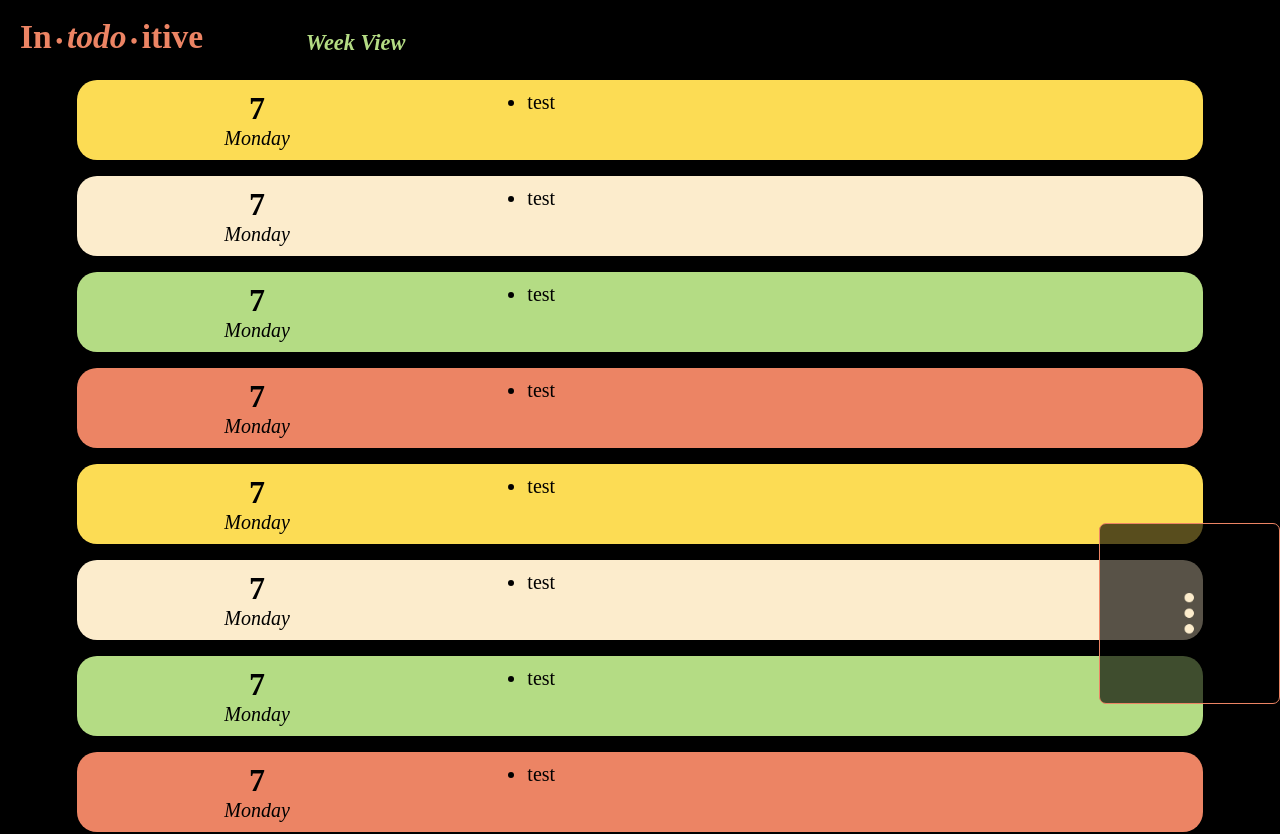
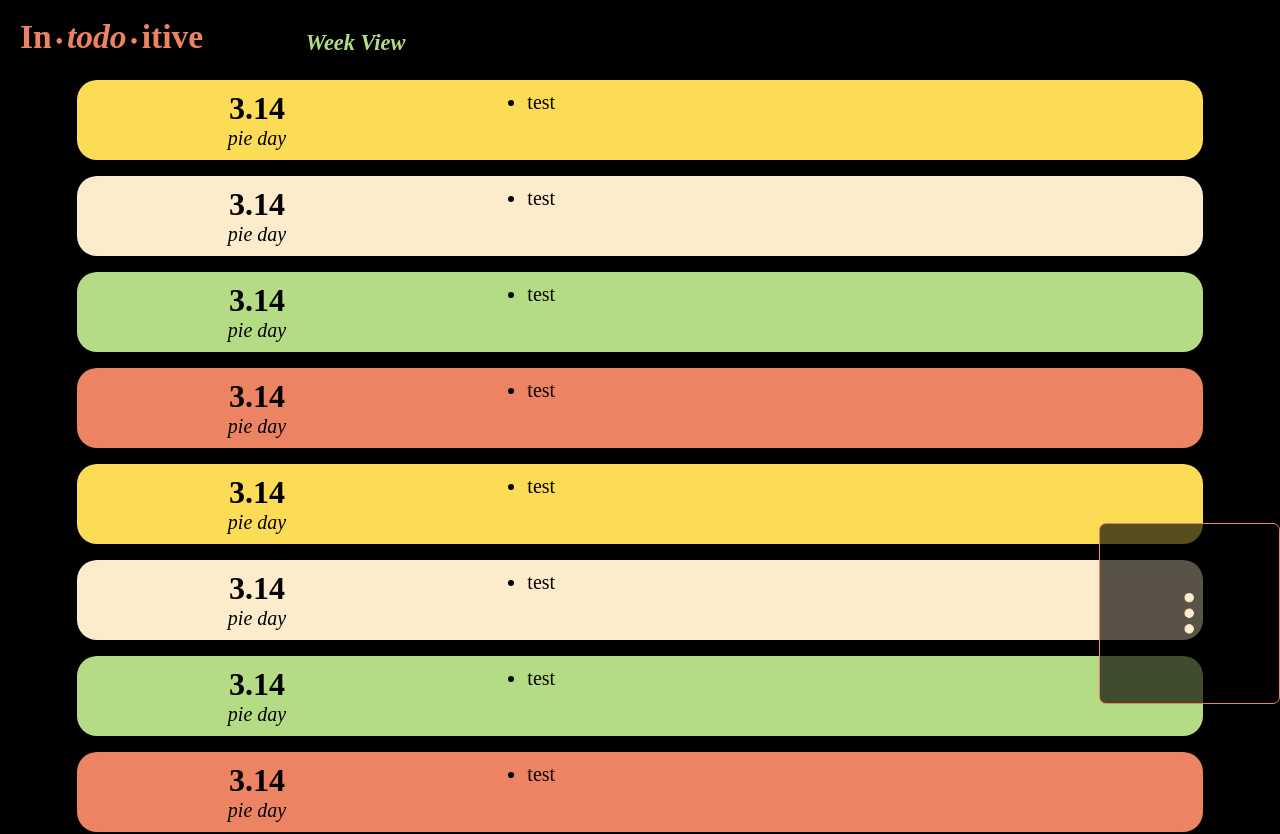
Before and after one commit to lparr30/in-todo-itive, a React (Create React App) app: page / in a window 1280 px wide. Shown: the top 834 px of the page. Built offline with nearby package versions, Linux system fonts and the light colour scheme.

Commit message:
begins making dates show up

```diff
--- a/src/components/WeekCard/WeekCard.jsx
+++ b/src/components/WeekCard/WeekCard.jsx
@@ -1,7 +1,7 @@
 import { styled } from "styled-components";
 import WeekDate from "./WeekDate";
 import WeekTasks from "./WeekTasks";
-import colors from "../../assets/colors";
+// import colors from "../../assets/colors";
 
 const TaskCard = styled.div`
   width: 88vw;
@@ -14,11 +14,12 @@ const TaskCard = styled.div`
   margin: 0.5em 0;
 `;
 
-const WeekCard = ({ color }) => {
+
+const WeekCard = ({ color, date, weekday }) => {
 
   return (
     <TaskCard $containerColor={color} >
-      <WeekDate />
+      <WeekDate date={date} weekday={weekday}/>
       <WeekTasks />
     </TaskCard>
   );
--- a/src/components/WeekCard/WeekDate.jsx
+++ b/src/components/WeekCard/WeekDate.jsx
@@ -25,11 +25,11 @@ const DateDay = styled.p`
   font-style: italic;
 `;
 
-const WeekDate = () => {
+const WeekDate = ({ date, weekday }) => {
   return (
     <DateContainer>
-      <DateNum>7</DateNum>
-      <DateDay>Monday</DateDay>
+      <DateNum>{date}</DateNum>
+      <DateDay>{weekday}</DateDay>
     </DateContainer>
   );
 };
--- a/src/pages/WeekView/WeekView.jsx
+++ b/src/pages/WeekView/WeekView.jsx
@@ -8,19 +8,30 @@ const Layout = styled.div`
   align-items: center;
 `;
 
+// const today = new Date();
+// let todayCopy = new Date(today);
+// let todayDate = today.getDate() - 1;
+// todayCopy.setDate(today.getDate() - 1);
+// let date;
+// console.log(todayDate)
+
 const WeekView = () => {
   return (
     <Layout>
       {Array.from({ length: 14 }).map((_, index) => {
         const colorIndex = index % colors.length; //colorIndex = the remainder of index (0,1,2,3...13) / 4 (colors.length)
-        return <WeekCard key={index} color={colors[colorIndex]} />;
+        // todayCopy.setDate(today.getDate()+ 1);
+        // console.log(date)
+
+        return (
+          <WeekCard
+            key={index}
+            color={colors[colorIndex]}
+            date={3.14}
+            weekday={"pie day"}
+          />
+        );
       })}
-
-      {/* {colors.map(item => {
-        return(
-          <WeekCard key={item.id} color={item.rgb}/>
-        )
-      })} */}
     </Layout>
   );
 };
```
